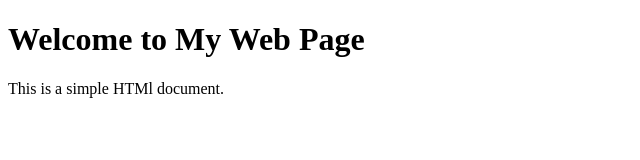
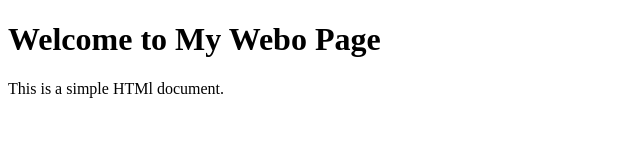
Before and after one commit to smulx09/primera-pagina-web, a plain HTML site: page index.html in a window 1280 px wide. Shown: the full height of the page, 0-640 px from the left. Drawn offline with Linux system fonts and the light colour scheme.

Commit message:
Agregue un cambio, con el creador de la pagina

```diff
--- a/index.html
+++ b/index.html
@@ -6,7 +6,7 @@
     <title>Document</title>
 </head>
 <body>
-    <h1>Welcome to My Web Page</h1>
+    <h1>Welcome to My Webo  Page</h1>
     <p>This is a simple HTMl document.</p>
     <script>
         console.log("Hello, World!");
```
